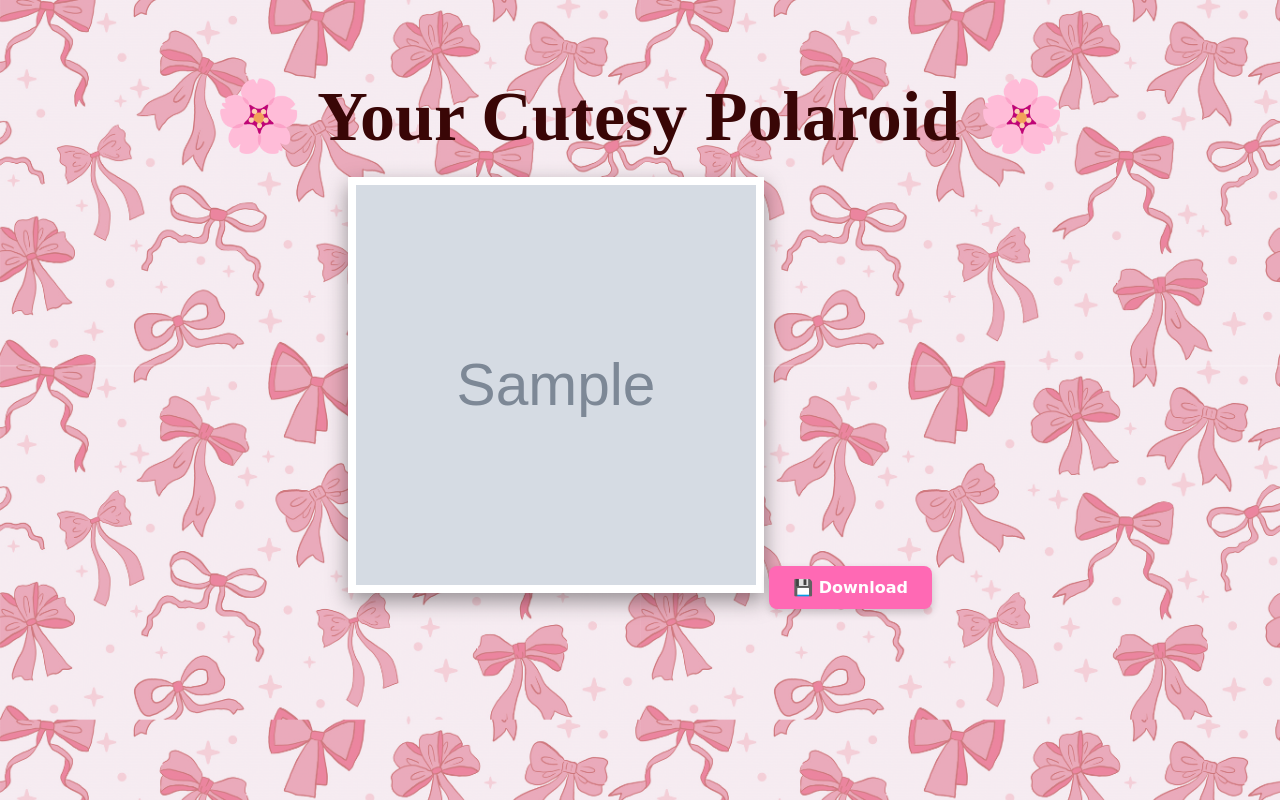
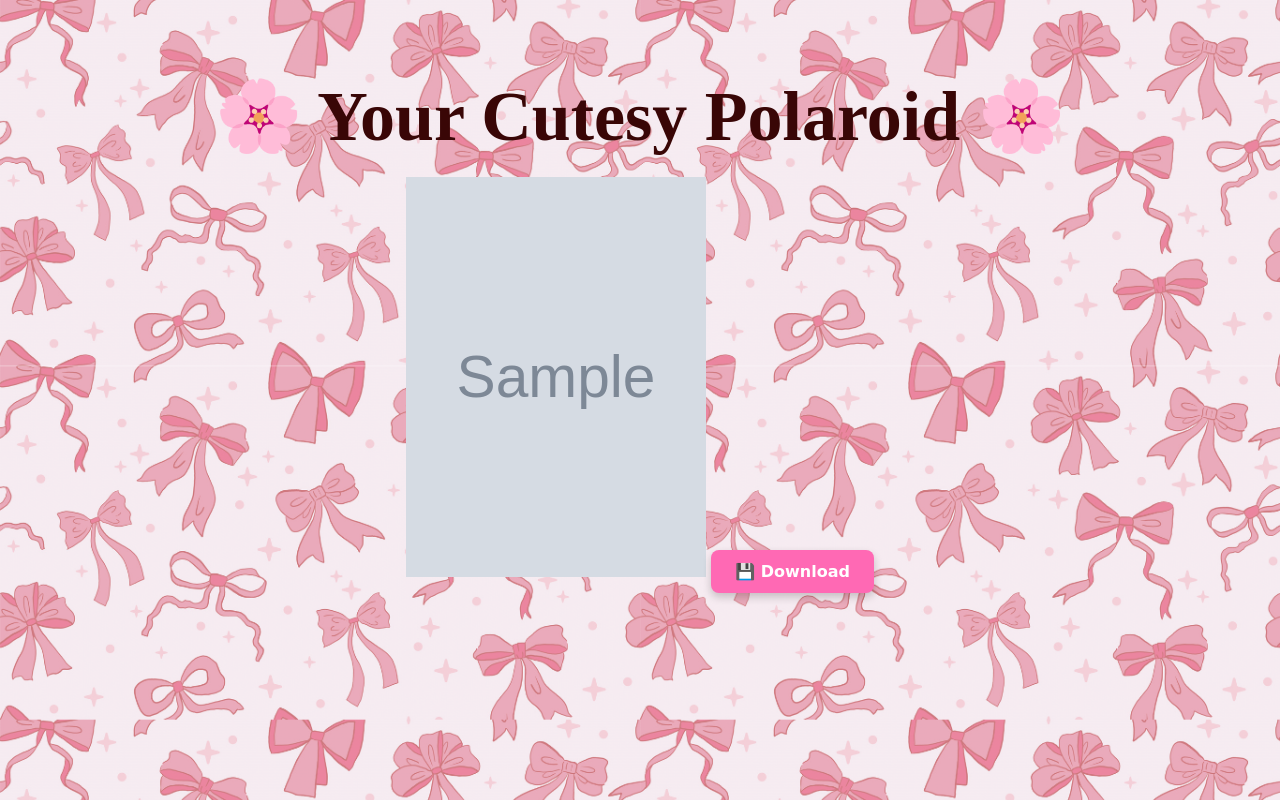
Before and after one commit to creativeKrab/CoquetteCam, a Flask app: template templates/result.html in a window 1280 px wide. Run offline with Flask 3, Linux system fonts and the light colour scheme; the template is opened without the code that fills it: most values are stand-ins (such as "Sample title", 1, 10 or a date in 2020); grey boxes marked "Sample" are stand-in pictures; some web fonts are replaced.

Commit message:
Updated frame size and removed white border

```diff
--- a/static/css/style.css
+++ b/static/css/style.css
@@ -91,7 +91,6 @@ h2{
   width: 100px;   /* Change this to any bigger size like 180px or 200px */
   height: auto;
   margin: 0 8px;
-  border: 2px solid #ccc;
   cursor: pointer;
   transition: transform 0.2s;
 }
@@ -148,9 +147,7 @@ h2{
 }
 
 #result-image {
-  width: 400px;
-  border: 8px solid white;
-  box-shadow: 0 8px 20px rgba(0,0,0,0.4);
+  width: 300px;
 }
 
 #download-btn {
--- a/static/js/script.js
+++ b/static/js/script.js
@@ -41,8 +41,6 @@ document.addEventListener("DOMContentLoaded", () => {
       canvas.width = 300;
       canvas.height = 300;
 
-      ctx.fillStyle = "white";
-      ctx.fillRect(0, 0, canvas.width, canvas.height);
 
       if (video.readyState >= 2) {
         ctx.drawImage(video, 0, 0, 300, 300);
```
